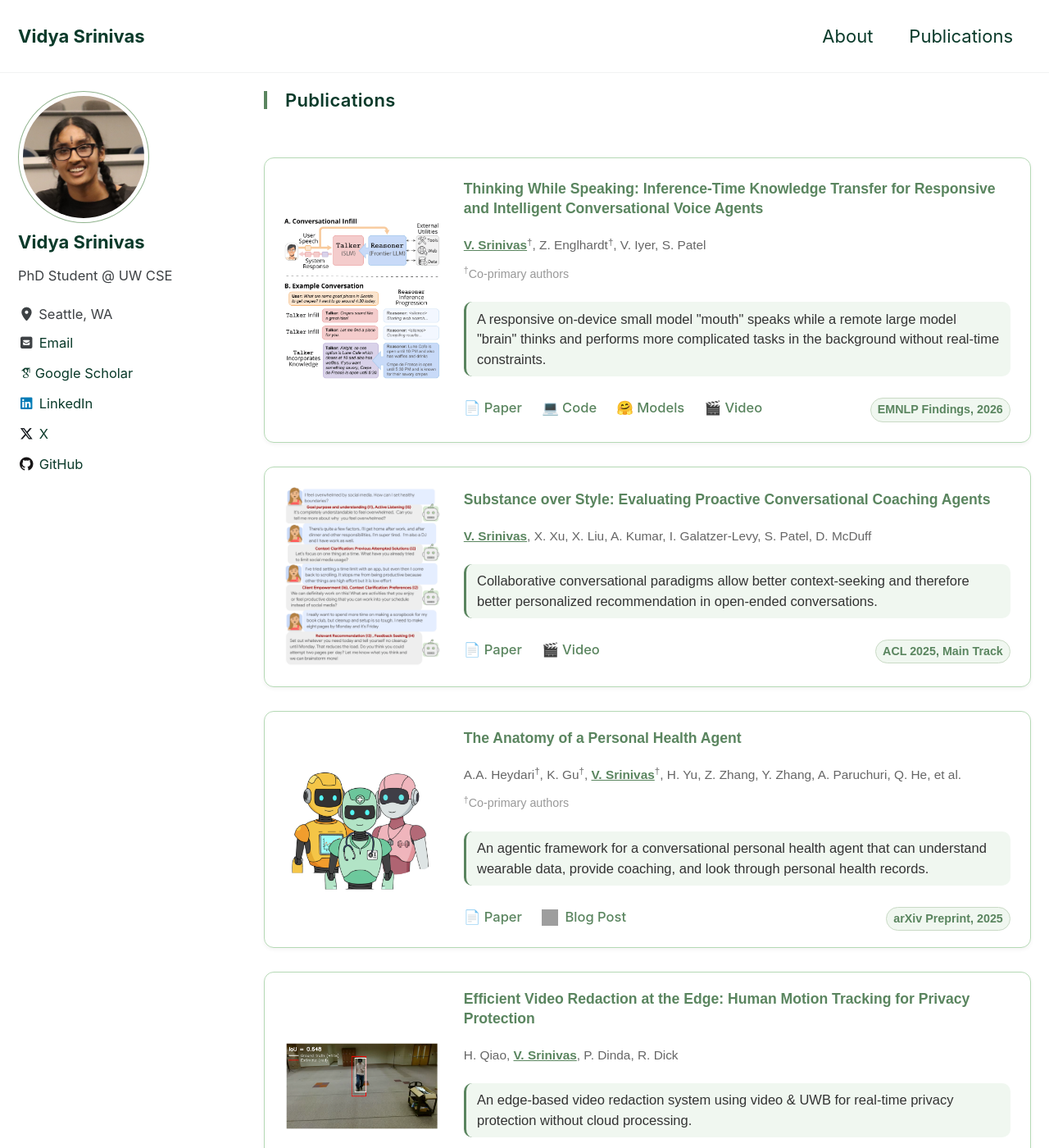
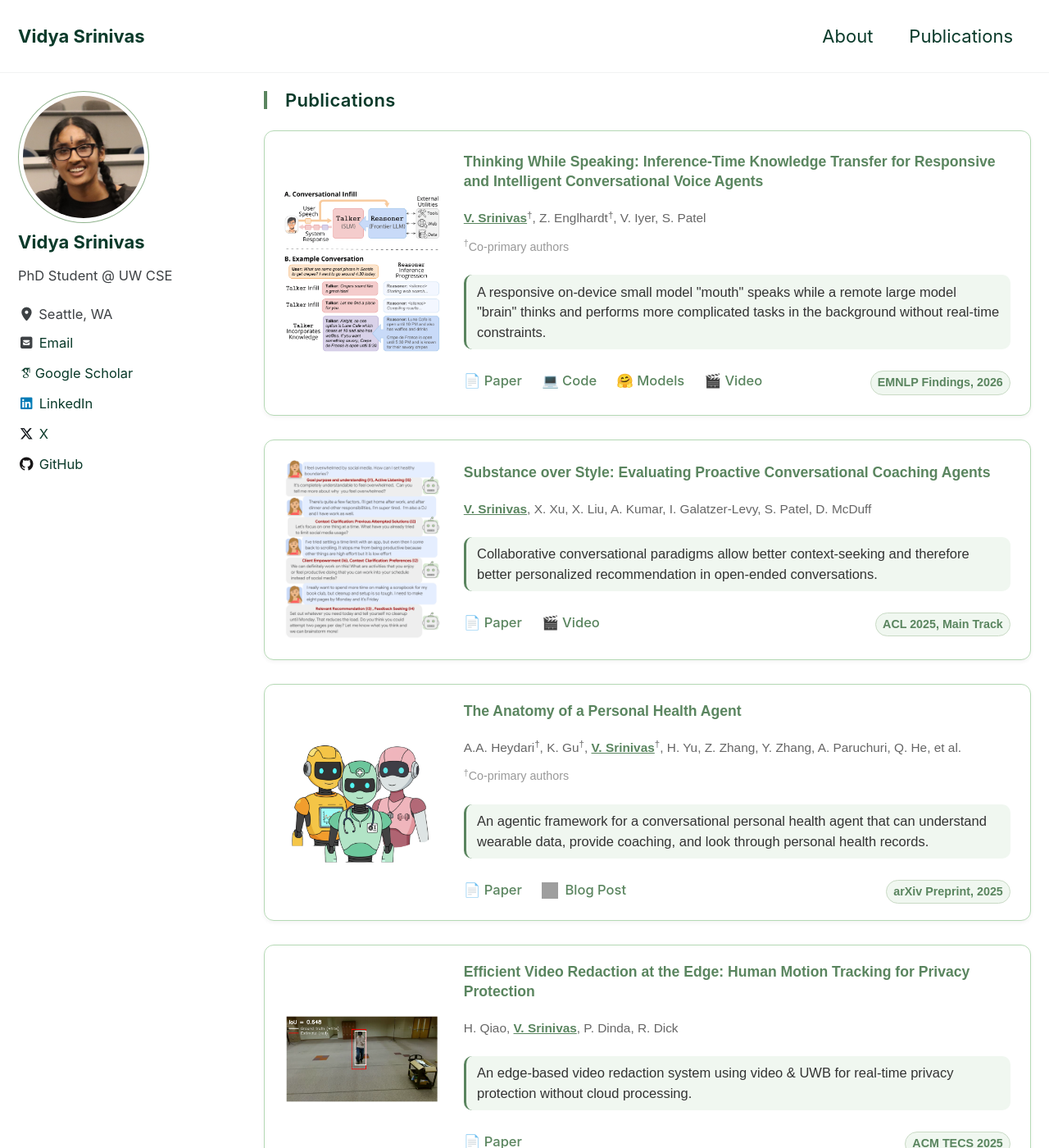
Before and after one commit to vysri/vysri.github.io, a Jekyll site: the page built from publications.md, in a window 1280 px wide and 1400 px high. Shown: the whole window at 82% size. Built offline with Jekyll 4.4.1, drawn with Linux system fonts in a browser that asks for light colours; cached includes are drawn as plain includes; some web fonts are replaced; grey boxes are pictures that could not be loaded.

Commit message:
fix spacing issue

```diff
--- a/assets/css/main.scss
+++ b/assets/css/main.scss
@@ -56,7 +56,7 @@ a:not(.btn):not(.paper-video):hover {
 }
 
 .paper-entry:first-of-type {
-    margin-top: 1.3em;
+    margin-top: 0;
 }
 
 .paper-entry--compact {
@@ -277,7 +277,7 @@ body.wide {
 }
 
 .publications-section {
-  margin-top: 1.5em;
+  margin-top: 0;
 }
 
 .news-scroll {
```
